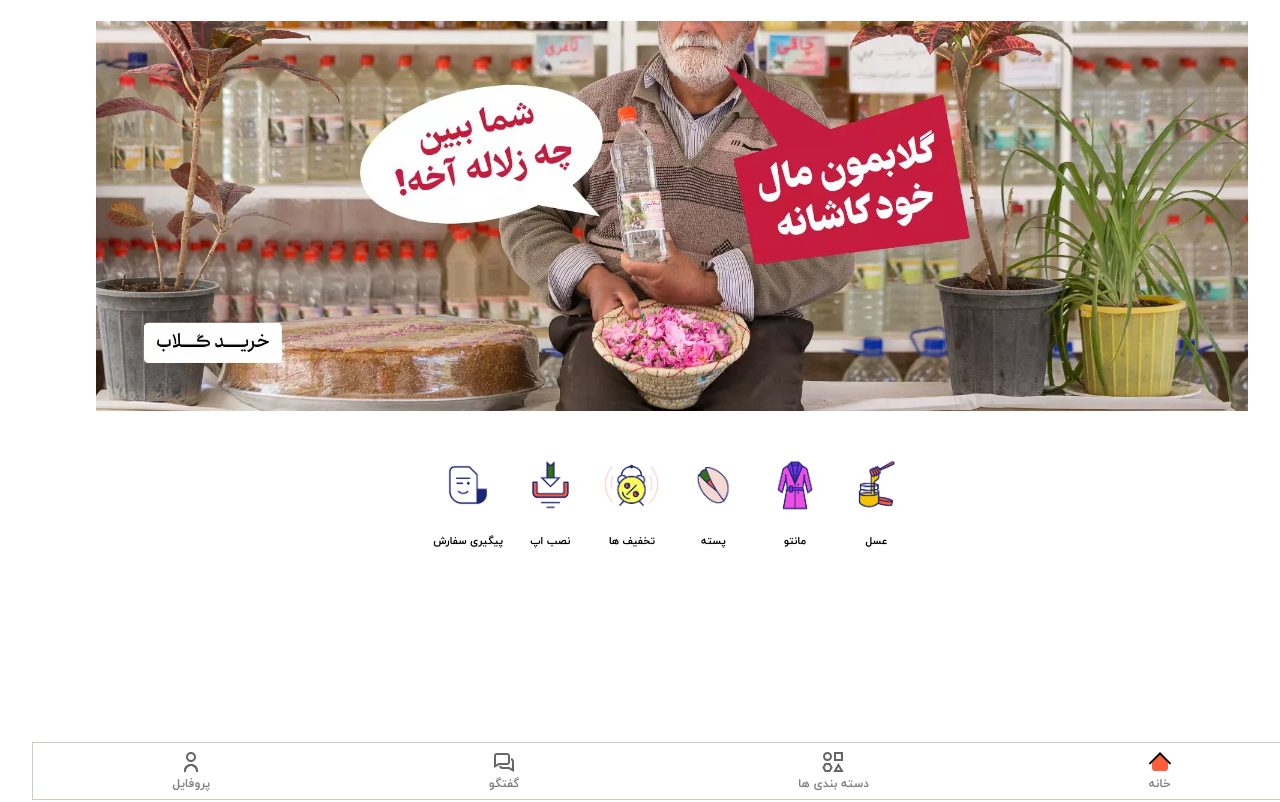
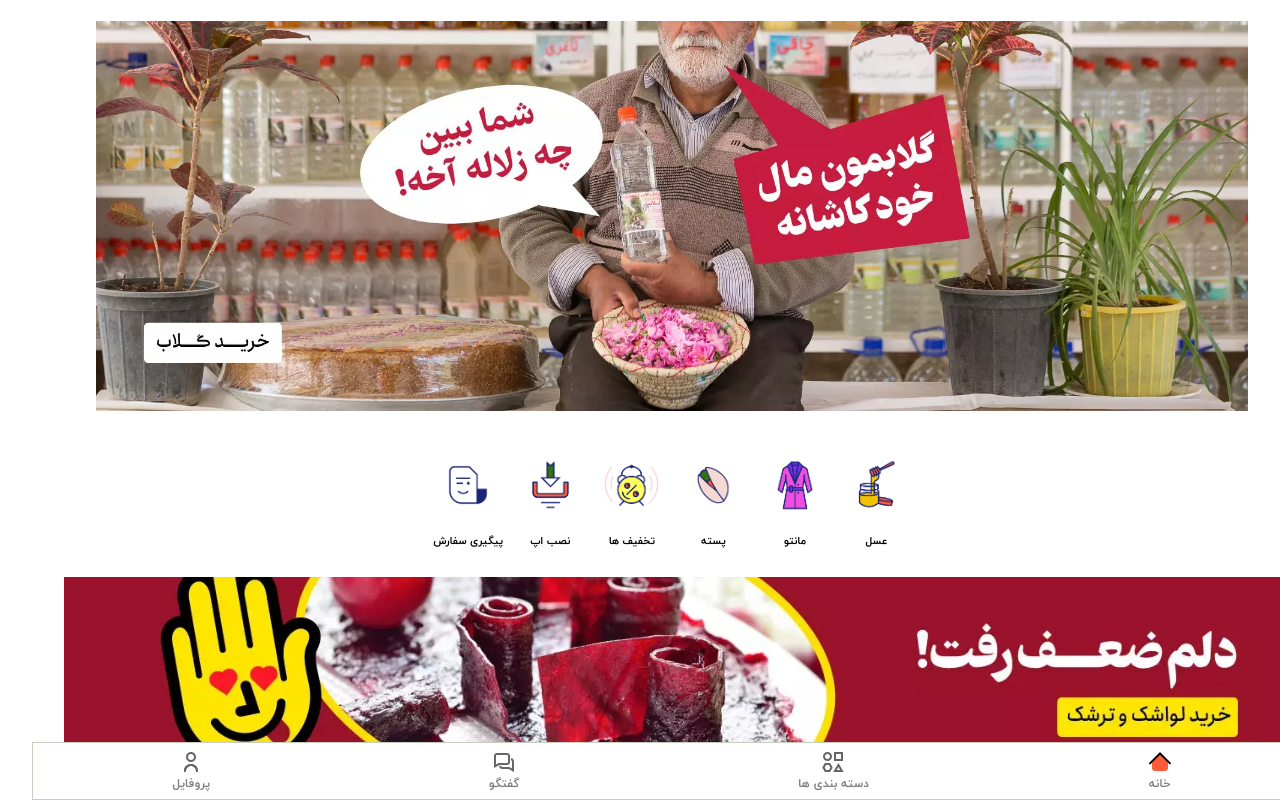
Before and after one commit to MHPourhasani/basalam-clone, a plain HTML site: page index.html in a window 1280 px wide. Shown: the top 802 px of the page. Drawn offline with Linux system fonts and the light colour scheme.

Commit message:
add lavashak baner

```diff
--- a/index.html
+++ b/index.html
@@ -101,6 +101,11 @@
 					</li>
 				</ul>
 			</section>
+
+			<!-- lavashak baner -->
+			<section class="lavashak-baner">
+				<img src="/src/images/lavashak_baner.webp" alt="lavashak baner" />
+			</section>
 		</main>
 
 		<footer></footer>
--- a/styles/sass/sassStyles.scss
+++ b/styles/sass/sassStyles.scss
@@ -71,3 +71,13 @@ main {
         margin-bottom: 0.9rem;
     }
 }
+
+.lavashak-baner {
+    width: 95vw;
+    height: auto;
+    margin: 1rem 0;
+
+    img{
+        width: 100%;
+    }
+}
```
Also changed, not shown: styles/css/sassStyles.css, 1 other file.
